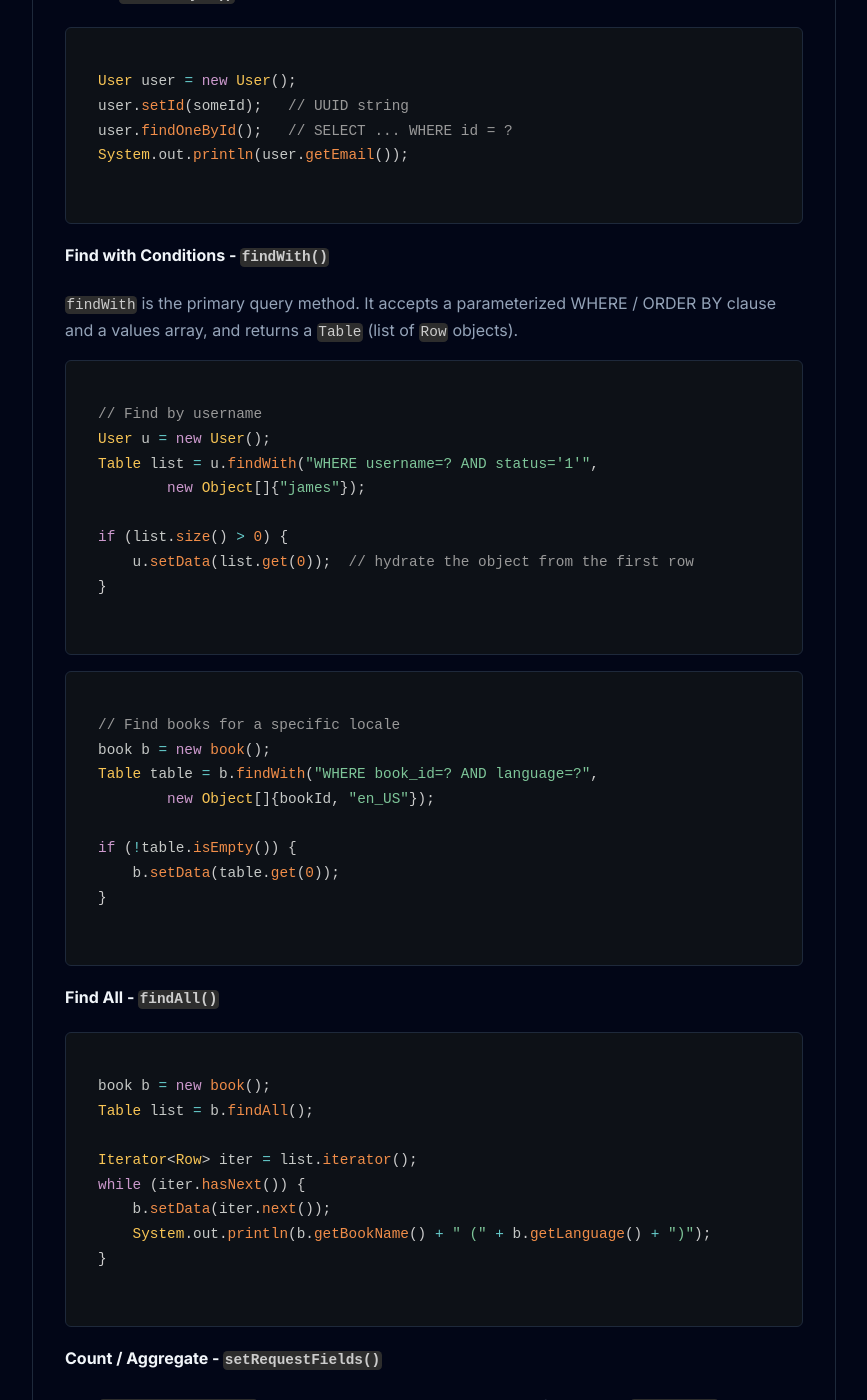
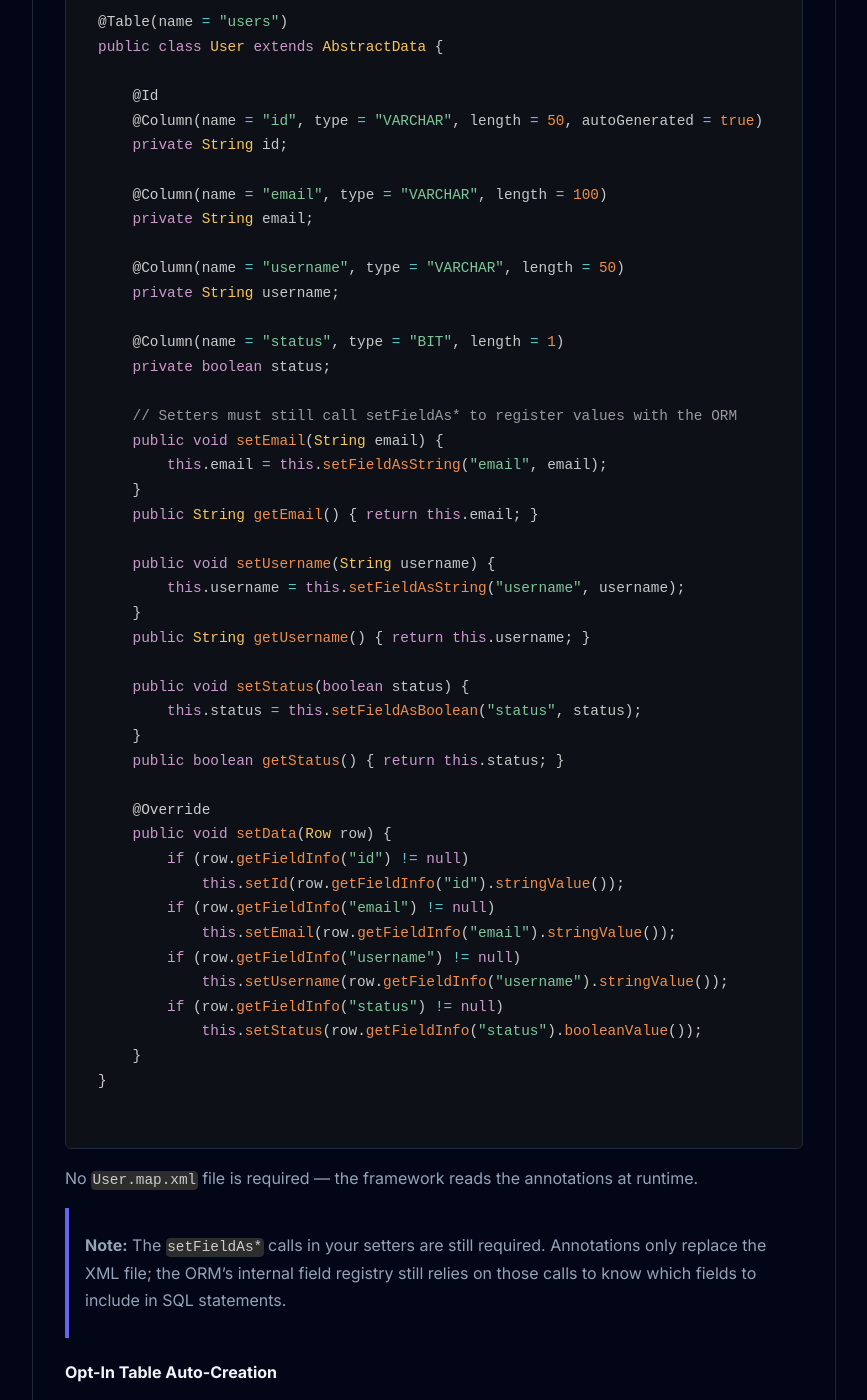
Before and after one commit to tinystruct/tinystruct.github.io, a Jekyll site: the page built from en/database.md, in a window 1280 px wide and 1400 px high, scrolled down 9414 px. Shown: the whole window, without its empty margins (206-1073 px from the left). Built offline with Jekyll 4.4.1, drawn with Linux system fonts in a browser that asks for light colours; nearby versions of some CDN libraries; our own code applies the rules of GitHub Pages for plain Markdown files; some of the changed text lies outside the part shown.

Commit message:
docs: add annotation-driven ORM section to database.md (new in v1.7.34)

````diff
--- a/en/database.md
+++ b/en/database.md
@@ -308,7 +308,114 @@ Here are two shorter mapping examples from the project:
 </mapping>
 ```
 
-### 3. CRUD Operations
+### 3. Alternative: Annotation-Driven Mapping *(New in v1.7.34)*
+
+Starting from v1.7.34, the XML mapping file is **optional**. You can declare the full table-to-class mapping using Java annotations directly on your POJO:
+
+| Annotation | Target | Purpose |
+|---|---|---|
+| `@Table` | Class | Maps the class to a named database table |
+| `@Id` | Field | Marks the primary key field |
+| `@Column` | Field | Maps a field to a specific column with name, type, and length |
+
+#### Example: Annotation-mapped POJO
+
+```java
+import org.tinystruct.data.component.AbstractData;
+import org.tinystruct.data.component.Row;
+import org.tinystruct.data.component.Table;
+import org.tinystruct.system.annotation.Column;
+import org.tinystruct.system.annotation.Id;
+
+@Table(name = "users")
+public class User extends AbstractData {
+
+    @Id
+    @Column(name = "id", type = "VARCHAR", length = 50, autoGenerated = true)
+    private String id;
+
+    @Column(name = "email", type = "VARCHAR", length = 100)
+    private String email;
+
+    @Column(name = "username", type = "VARCHAR", length = 50)
+    private String username;
+
+    @Column(name = "status", type = "BIT", length = 1)
+    private boolean status;
+
+    // Setters must still call setFieldAs* to register values with the ORM
+    public void setEmail(String email) {
+        this.email = this.setFieldAsString("email", email);
+    }
+    public String getEmail() { return this.email; }
+
+    public void setUsername(String username) {
+        this.username = this.setFieldAsString("username", username);
+    }
+    public String getUsername() { return this.username; }
+
+    public void setStatus(boolean status) {
+        this.status = this.setFieldAsBoolean("status", status);
+    }
+    public boolean getStatus() { return this.status; }
+
+    @Override
+    public void setData(Row row) {
+        if (row.getFieldInfo("id") != null)
+            this.setId(row.getFieldInfo("id").stringValue());
+        if (row.getFieldInfo("email") != null)
+            this.setEmail(row.getFieldInfo("email").stringValue());
+        if (row.getFieldInfo("username") != null)
+            this.setUsername(row.getFieldInfo("username").stringValue());
+        if (row.getFieldInfo("status") != null)
+            this.setStatus(row.getFieldInfo("status").booleanValue());
+    }
+}
+```
+
+No `User.map.xml` file is required — the framework reads the annotations at runtime.
+
+> **Note:** The `setFieldAs*` calls in your setters are still required. Annotations only replace the XML file; the ORM's internal field registry still relies on those calls to know which fields to include in SQL statements.
+
+#### Opt-In Table Auto-Creation
+
+Add `autoCreate = true` to `@Table` and the framework will issue a `CREATE TABLE IF NOT EXISTS` statement the first time the entity is used. This is useful during development and testing:
+
+```java
+@Table(name = "sessions", autoCreate = true)
+public class Session extends AbstractData {
+
+    @Id
+    @Column(name = "id", type = "VARCHAR", length = 64, autoGenerated = true)
+    private String id;
+
+    @Column(name = "user_id", type = "VARCHAR", length = 50)
+    private String userId;
+
+    @Column(name = "expires_at", type = "TIMESTAMP", length = 0)
+    private java.time.LocalDateTime expiresAt;
+
+    // setters, getters, setData() ...
+}
+```
+
+> **Caution:** Auto-creation is disabled by default. It is intended for development and test environments only. Do not use it in production where schema changes are managed through migrations.
+
+#### Choosing Between XML and Annotation Mapping
+
+| | XML Mapping | Annotation Mapping |
+|---|---|---|
+| Available since | v1.0 | v1.7.34 |
+| Config location | Separate `.map.xml` file | Inline on the POJO class |
+| Auto-create table | Not supported | Supported via `autoCreate = true` |
+| Runtime overhead | File I/O on first load | Reflection on first load |
+| Recommended for | Legacy / complex mappings | New code, quick prototypes |
+
+Both approaches are fully supported and can coexist in the same project.
+
+---
+
+### 4. CRUD Operations
 
 #### Create - `append()`
 
````
Also changed, not shown: other parts of en/database.md (+1 -1 lines).
